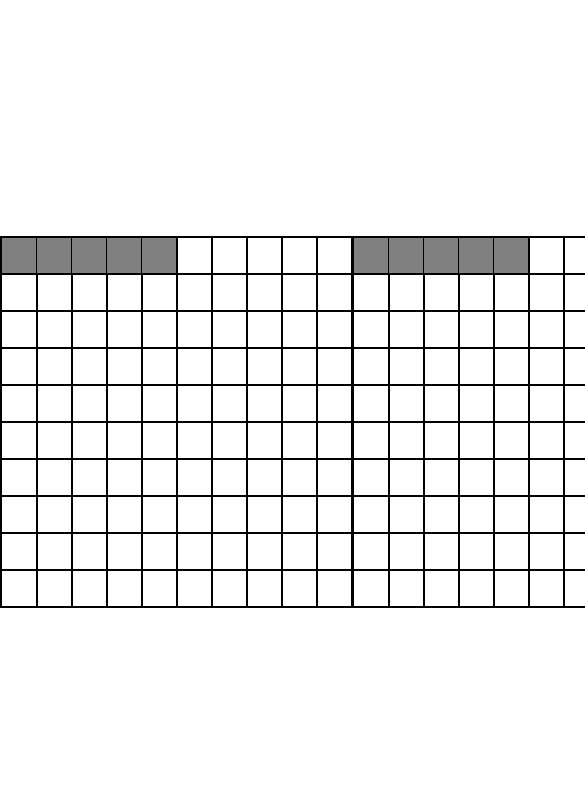
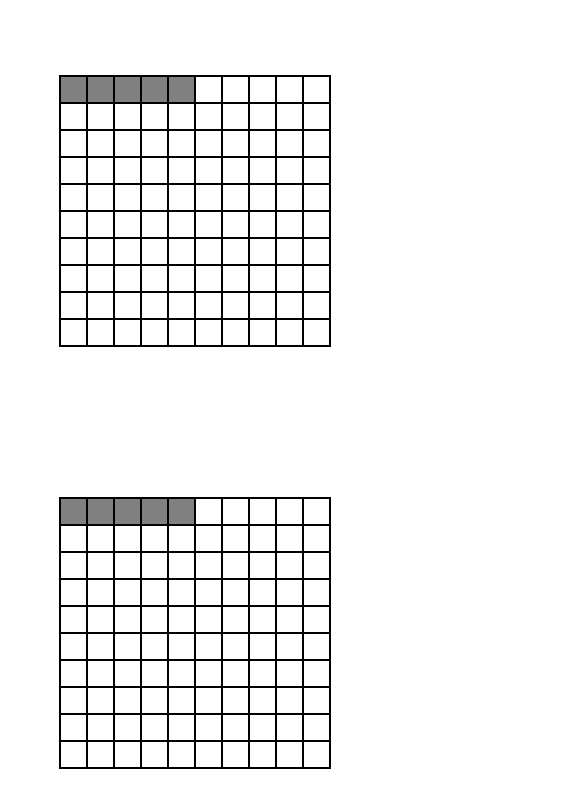
Before and after one commit to Chamara-Wijepala/battleship, a website built with webpack: page src/index.html in a window 390 px wide. Shown: the top 808 px of the page, 585 px wide, since content can reach past the window. Built offline with nearby package versions, Linux system fonts and the light colour scheme.

Commit message:
Add responsive design

```diff
--- a/src/index.css
+++ b/src/index.css
@@ -8,6 +8,18 @@
   --grid-size: 35px;
 }
 
+@media (max-width: 540px) {
+  :root {
+    --grid-size: 25px;
+  }
+}
+
+@media (max-width: 320px) {
+  :root {
+    --grid-size: 22px;
+  }
+}
+
 body {
   height: 100vh;
   width: 100vw;
@@ -15,24 +27,25 @@ body {
 }
 
 main {
-  width: 100%;
-  position: absolute;
-  top: 50%;
-  transform: translateY(-50%);
+  height: 100%;
 }
 
 #game-boards {
+  height: 100%;
+  width: 100%;
   display: flex;
+  flex-wrap: wrap;
   justify-content: space-evenly;
   align-items: center;
 }
 
 .game-board {
   display: grid;
-  grid-template-columns: repeat(10, var(--grid-size));
+  grid-template-columns: repeat(10, 1fr);
   border: 1px solid black;
   height: fit-content;
   width: fit-content;
+  margin: 10px;
 }
 
 .square {
```
